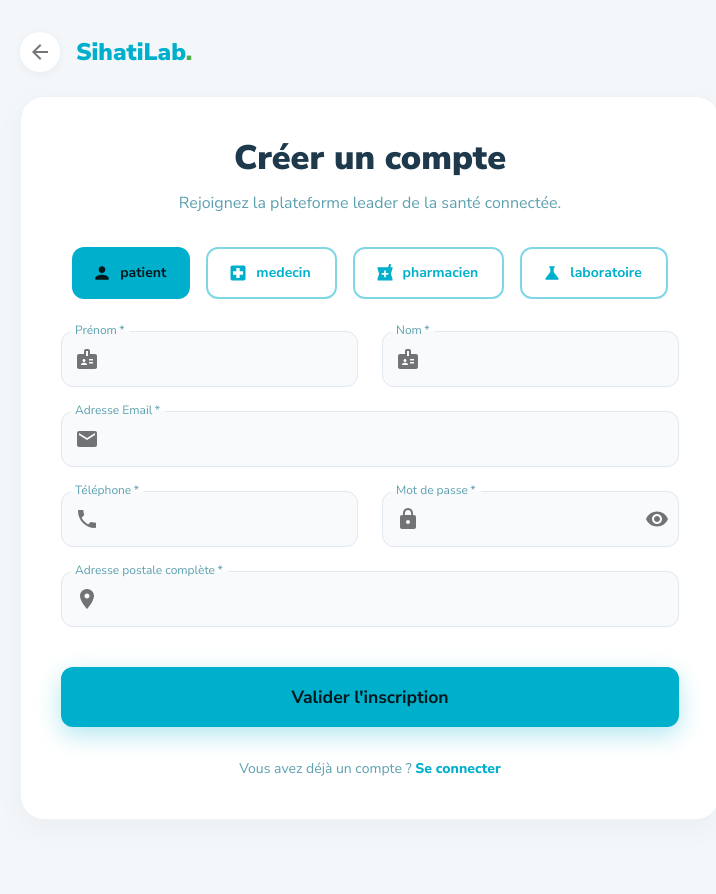
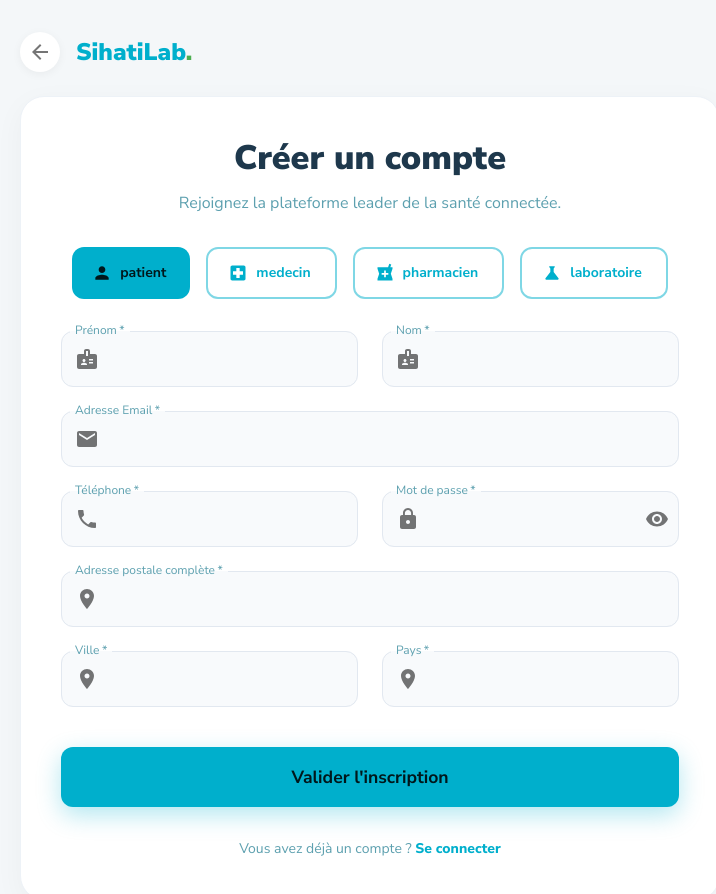
Before and after one commit to labitayoub/SihaLab, a React (Vite) app in the folder frontend/: page /register in a window 1280 px wide. Shown: the top 894 px of the page, without its empty margins (270-986 px from the left). Before the commit the page ends 852 px from the top, so only its background shows below. Built offline with nearby package versions, Linux system fonts and the light colour scheme; no server answers.

Commit message:
SIH-319 Correction des erreurs - Frontend et update des imputs de register

```diff
--- a/frontend/src/pages/Register.tsx
+++ b/frontend/src/pages/Register.tsx
@@ -16,6 +16,8 @@ export default function Register() {
     address: '',
     specialite: '',
     numeroOrdre: '',
+    ville: '',
+    pays: '',
   });
   const [showPassword, setShowPassword] = useState(false);
   const { register } = useAuth();
@@ -23,9 +25,10 @@ export default function Register() {
 
   const isMedecin = formData.role === UserRole.MEDECIN;
   const isPharmacienOrLabo = [UserRole.PHARMACIEN, UserRole.LABORATOIRE].includes(formData.role);
+  const isPatient = formData.role === UserRole.PATIENT;
 
   const handleRoleChange = (role: UserRole) => {
-    setFormData({ ...formData, role, specialite: '', numeroOrdre: '' });
+    setFormData({ ...formData, role, specialite: '', numeroOrdre: '', ville: '', pays: '' });
   };
 
   const handleSubmit = async (e: React.FormEvent) => {
@@ -37,6 +40,11 @@ export default function Register() {
       }
       if (!isMedecin && !isPharmacienOrLabo) {
         delete (dataToSend as any).specialite;
+      }
+      // ville: patient, medecin, pharmacien, labo → keep for all 4 available roles
+      // pays: patient + medecin only
+      if (!isMedecin && !isPatient) {
+        delete (dataToSend as any).pays;
       }
       await register(dataToSend);
       navigate('/login');
@@ -172,10 +180,27 @@ export default function Register() {
                         onChange={(e) => setFormData({ ...formData, numeroOrdre: e.target.value })}
                       />
                     </Grid>
+                    <Grid item xs={12} sm={6}>
+                      <TextField
+                        fullWidth label="Ville" variant="outlined" required
+                        value={formData.ville}
+                        onChange={(e) => setFormData({ ...formData, ville: e.target.value })}
+                        InputProps={{ startAdornment: <InputAdornment position="start"><LocationOn color="action" /></InputAdornment> }}
+                      />
+                    </Grid>
+                    <Grid item xs={12} sm={6}>
+                      <TextField
+                        fullWidth label="Pays" variant="outlined" required
+                        value={formData.pays}
+                        onChange={(e) => setFormData({ ...formData, pays: e.target.value })}
+                        InputProps={{ startAdornment: <InputAdornment position="start"><LocationOn color="action" /></InputAdornment> }}
+                      />
+                    </Grid>
                   </>
                 )}
 
                 {isPharmacienOrLabo && (
+                  <>
                     <Grid item xs={12}>
                       <TextField
                         fullWidth variant="outlined" required
@@ -184,6 +209,36 @@ export default function Register() {
                         onChange={(e) => setFormData({ ...formData, specialite: e.target.value })}
                       />
                     </Grid>
+                    <Grid item xs={12}>
+                      <TextField
+                        fullWidth label="Ville" variant="outlined" required
+                        value={formData.ville}
+                        onChange={(e) => setFormData({ ...formData, ville: e.target.value })}
+                        InputProps={{ startAdornment: <InputAdornment position="start"><LocationOn color="action" /></InputAdornment> }}
+                      />
+                    </Grid>
+                  </>
+                )}
+
+                {isPatient && (
+                  <>
+                    <Grid item xs={12} sm={6}>
+                      <TextField
+                        fullWidth label="Ville" variant="outlined" required
+                        value={formData.ville}
+                        onChange={(e) => setFormData({ ...formData, ville: e.target.value })}
+                        InputProps={{ startAdornment: <InputAdornment position="start"><LocationOn color="action" /></InputAdornment> }}
+                      />
+                    </Grid>
+                    <Grid item xs={12} sm={6}>
+                      <TextField
+                        fullWidth label="Pays" variant="outlined" required
+                        value={formData.pays}
+                        onChange={(e) => setFormData({ ...formData, pays: e.target.value })}
+                        InputProps={{ startAdornment: <InputAdornment position="start"><LocationOn color="action" /></InputAdornment> }}
+                      />
+                    </Grid>
+                  </>
                 )}
               </Grid>
 
--- a/frontend/src/types/user.types.ts
+++ b/frontend/src/types/user.types.ts
@@ -17,6 +17,8 @@ export interface User {
   address?: string;
   specialite?: string;
   numeroOrdre?: string;
+  ville?: string;
+  pays?: string;
   avatarUrl?: string;
   isActive: boolean;
   createdBy?: string;
```
Lines whose indentation alone changed are shown as unchanged.
